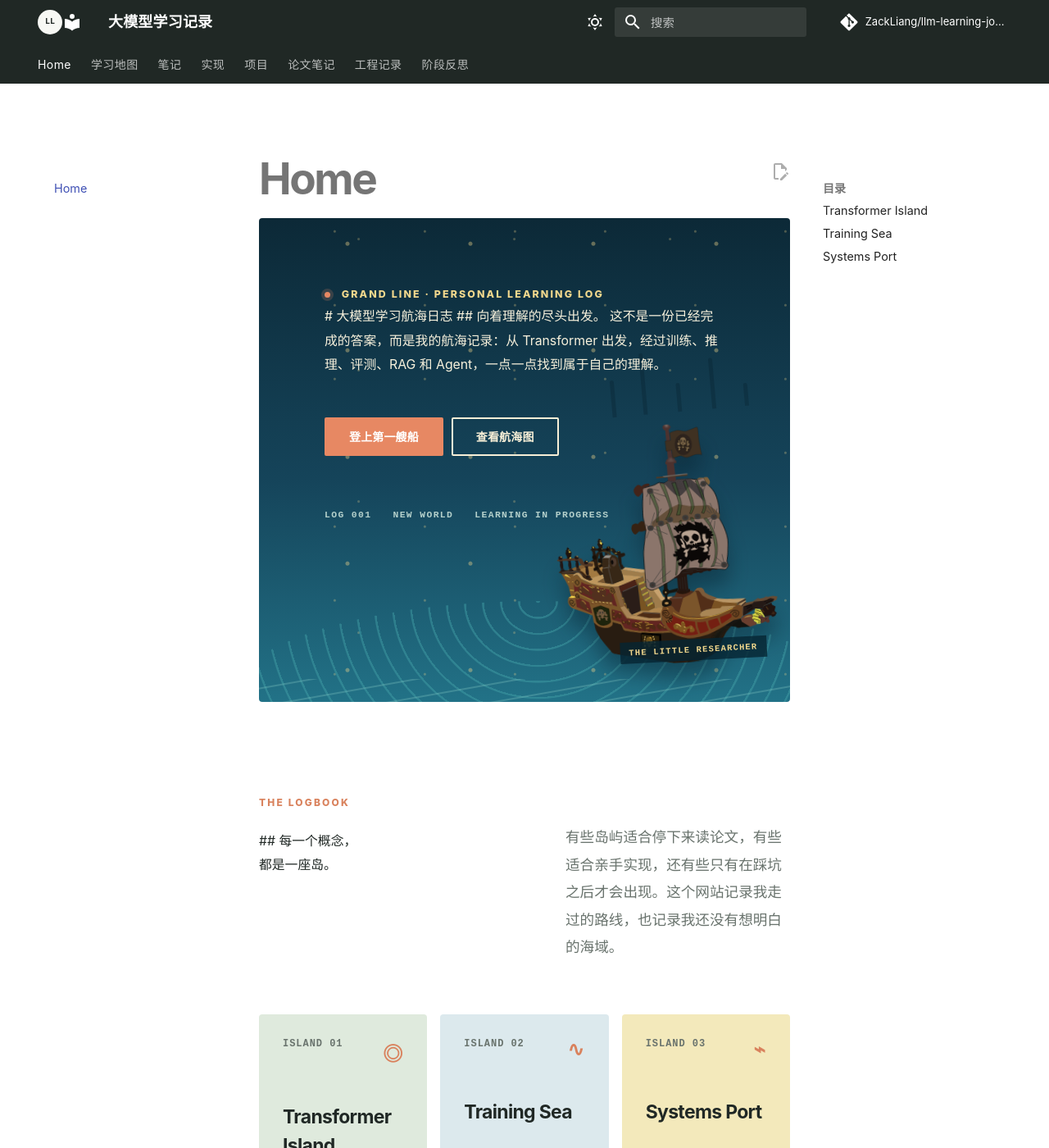
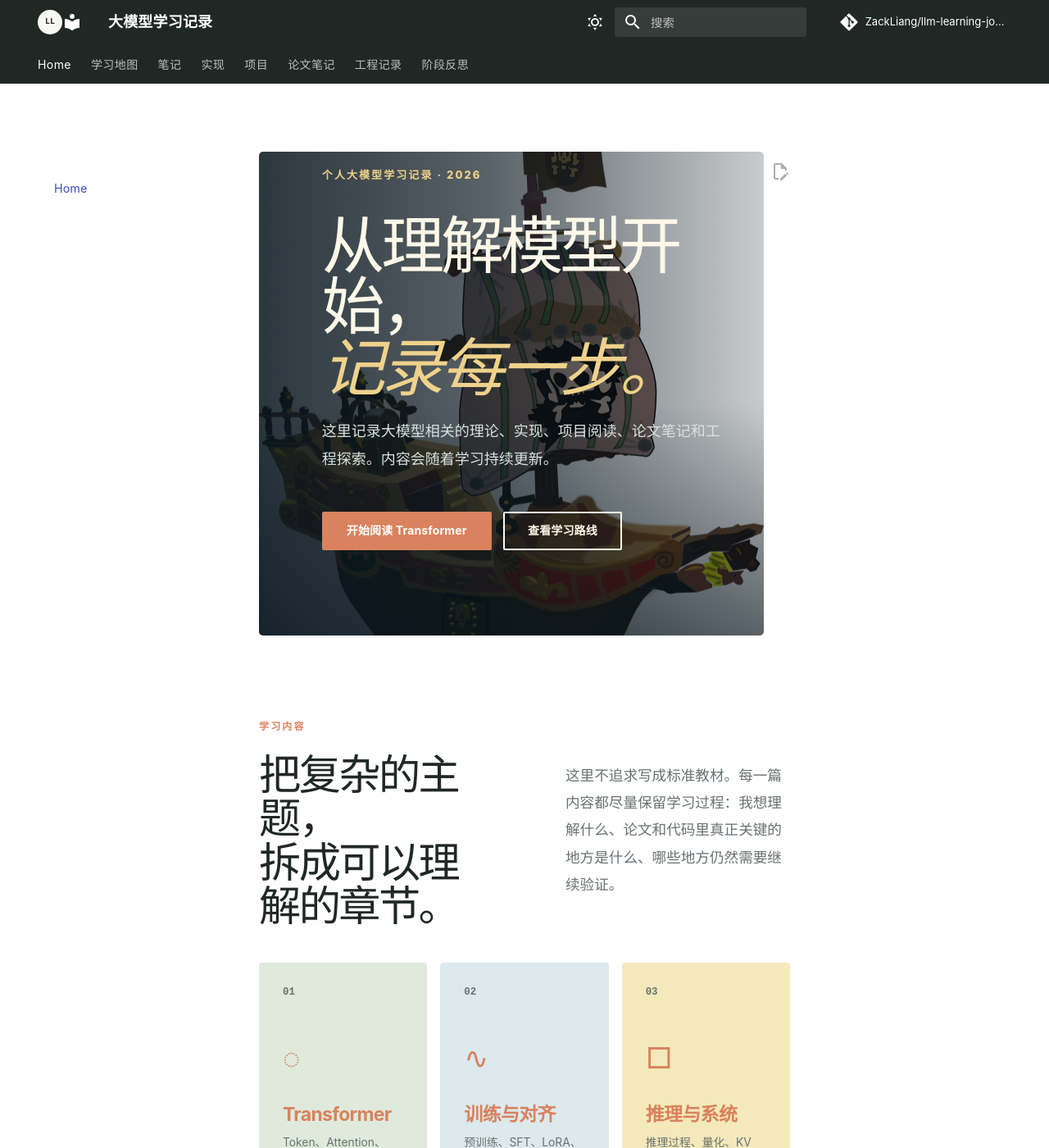
Before and after one commit to ZackLiang/llm-learning-journey, an MkDocs documentation site: the page built from docs/index.md, in a window 1280 px wide and 1400 px high. Shown: the whole window at 82% size. Built offline with MkDocs 1.6.1 and Material for MkDocs 9.7.7, drawn with Linux system fonts in a browser that asks for light colours; comment, search, counter and statistics services are not loaded; some of the changed text lies outside the part shown.

Commit message:
Simplify homepage and fix Transformer figures

```diff
--- a/docs/index.md
+++ b/docs/index.md
@@ -1,40 +1,51 @@
-<div class="voyage-hero" markdown>
-<div class="voyage-skyline"><span></span><span></span><span></span><span></span><span></span></div>
-<div class="voyage-copy">
-<div class="voyage-kicker"><span class="flag-dot"></span> GRAND LINE · PERSONAL LEARNING LOG</div>
-
-# 大模型学习航海日志
-
-## 向着理解的尽头出发。
-
-这不是一份已经完成的答案，而是我的航海记录：从 Transformer 出发，经过训练、推理、评测、RAG 和 Agent，一点一点找到属于自己的理解。
-
-<div class="voyage-actions"><a class="md-button md-button--primary" href="notes/transformer/">登上第一艘船</a><a class="md-button" href="roadmap/">查看航海图</a></div>
-
-<div class="voyage-meta"><span>LOG 001</span><span>NEW WORLD</span><span>LEARNING IN PROGRESS</span></div>
-</div>
-<div class="voyage-ship"><img src="assets/home/pirate-ship.svg" alt="公版海盗船插图"><div class="ship-label">THE LITTLE RESEARCHER</div></div>
-<div class="wave-line"></div>
+<div class="site-hero">
+  <div class="site-hero-overlay"></div>
+  <div class="site-hero-content">
+    <div class="site-hero-kicker">个人大模型学习记录 · 2026</div>
+    <h1>从理解模型开始，<br><em>记录每一步。</em></h1>
+    <p>这里记录大模型相关的理论、实现、项目阅读、论文笔记和工程探索。内容会随着学习持续更新。</p>
+    <div class="site-hero-actions">
+      <a class="md-button md-button--primary" href="notes/transformer/">开始阅读 Transformer</a>
+      <a class="md-button" href="roadmap/">查看学习路线</a>
+    </div>
+  </div>
 </div>
 
-<div class="voyage-intro" markdown>
-<div><div class="voyage-eyebrow">THE LOGBOOK</div>
-## 每一个概念，<br>都是一座岛。
-</div>
-<div class="voyage-copy-small">有些岛屿适合停下来读论文，有些适合亲手实现，还有些只有在踩坑之后才会出现。这个网站记录我走过的路线，也记录我还没有想明白的海域。</div>
+<div class="home-intro">
+  <div>
+    <div class="home-eyebrow">学习内容</div>
+    <h2>把复杂的主题，<br>拆成可以理解的章节。</h2>
+  </div>
+  <p>这里不追求写成标准教材。每一篇内容都尽量保留学习过程：我想理解什么、论文和代码里真正关键的地方是什么、哪些地方仍然需要继续验证。</p>
 </div>
 
-<div class="island-grid" markdown>
-<div class="island-card island-green"><div class="island-top"><span>ISLAND 01</span><span>◎</span></div><h3>Transformer Island</h3><p>从 Token、Attention 到 KV Cache，先建立模型内部结构的地图。</p><a href="notes/transformer/">靠岸阅读 <span>↗</span></a></div>
-<div class="island-card island-blue"><div class="island-top"><span>ISLAND 02</span><span>∿</span></div><h3>Training Sea</h3><p>预训练、SFT、LoRA、DPO 与 GRPO，观察训练信号如何改变模型。</p><a href="notes/training/">靠岸阅读 <span>↗</span></a></div>
-<div class="island-card island-gold"><div class="island-top"><span>ISLAND 03</span><span>⌁</span></div><h3>Systems Port</h3><p>推理、量化、RAG、工具和 Agent，把模型带到真实世界。</p><a href="notes/inference/">靠岸阅读 <span>↗</span></a></div>
+<div class="home-topic-grid">
+  <a class="home-topic home-topic-green" href="notes/transformer/">
+    <span class="topic-number">01</span><span class="topic-symbol">◌</span>
+    <h3>Transformer</h3><p>Token、Attention、Transformer Block、位置编码与 KV Cache。</p><span class="topic-link">进入专题 ↗</span>
+  </a>
+  <a class="home-topic home-topic-blue" href="notes/training/">
+    <span class="topic-number">02</span><span class="topic-symbol">∿</span>
+    <h3>训练与对齐</h3><p>预训练、SFT、LoRA、DPO、GRPO，以及训练信号的变化。</p><span class="topic-link">进入专题 ↗</span>
+  </a>
+  <a class="home-topic home-topic-gold" href="notes/inference/">
+    <span class="topic-number">03</span><span class="topic-symbol">□</span>
+    <h3>推理与系统</h3><p>推理过程、量化、KV Cache、RAG、工具和 Agent 系统。</p><span class="topic-link">进入专题 ↗</span>
+  </a>
 </div>
 
-<div class="voyage-section-head"><div><div class="voyage-eyebrow">LATEST LOGS</div><h2>航海日志</h2></div><span class="wanted-badge"><i></i> 仍在探索</span></div>
-<div class="log-list" markdown>
-<div class="log-entry"><span class="log-number">LOG 001</span><div><span class="log-type">FOUNDATION</span><h3><a href="notes/transformer/">Transformer 全貌</a></h3><p>先看清整艘船，再拆开每一个零件。</p></div><span class="log-mark">↗</span></div>
-<div class="log-entry"><span class="log-number">LOG 002</span><div><span class="log-type">PROJECT READING</span><h3><a href="projects/agentic-rl-lab/">Agentic RL Lab 阅读记录</a></h3><p>一个项目如何把训练、环境、成本和失败都写进学习过程。</p></div><span class="log-mark">↗</span></div>
-<div class="log-entry"><span class="log-number">LOG 003</span><div><span class="log-type">NEXT DESTINATION</span><h3><a href="notes/transformer/">Token 与 Embedding</a></h3><p>下一站：文字进入 Transformer 之前发生了什么。</p></div><span class="log-mark">↗</span></div>
+<div class="home-section-heading"><div><div class="home-eyebrow">最近记录</div><h2>正在学习</h2></div><span class="home-status"><i></i>持续更新</span></div>
+
+<div class="home-entry-list">
+  <a class="home-entry" href="notes/transformer/">
+    <span class="entry-index">01</span><div><span class="entry-type">专题笔记</span><h3>Transformer 全貌</h3><p>从整体结构开始，理解 Encoder、Decoder 和 Decoder-only。</p></div><span class="entry-arrow">↗</span>
+  </a>
+  <a class="home-entry" href="projects/agentic-rl-lab/">
+    <span class="entry-index">02</span><div><span class="entry-type">项目阅读</span><h3>Agentic RL Lab</h3><p>记录对训练循环、环境交互、PyTRIO 和实验方法的理解。</p></div><span class="entry-arrow">↗</span>
+  </a>
+  <a class="home-entry" href="roadmap/">
+    <span class="entry-index">03</span><div><span class="entry-type">学习路线</span><h3>大模型学习地图</h3><p>从模型内部结构延伸到训练、评测、系统和应用。</p></div><span class="entry-arrow">↗</span>
+  </a>
 </div>
 
-<div class="voyage-footer-note" markdown><span class="compass">✦</span><div><strong>没有终点，只有下一座岛。</strong><br><span>修改 GitHub 仓库中的 Markdown 后，航海日志会自动更新到网页版。</span></div></div>
+<div class="home-note"><span class="home-note-mark">✦</span><div><strong>学习记录会不断变化。</strong><br><span>修改 GitHub 仓库中的 Markdown 后，网页版会自动重新构建。</span></div></div>
```
Also changed, not shown: docs/assets/papers/transformer-figure-1.png, docs/stylesheets/extra.css.
